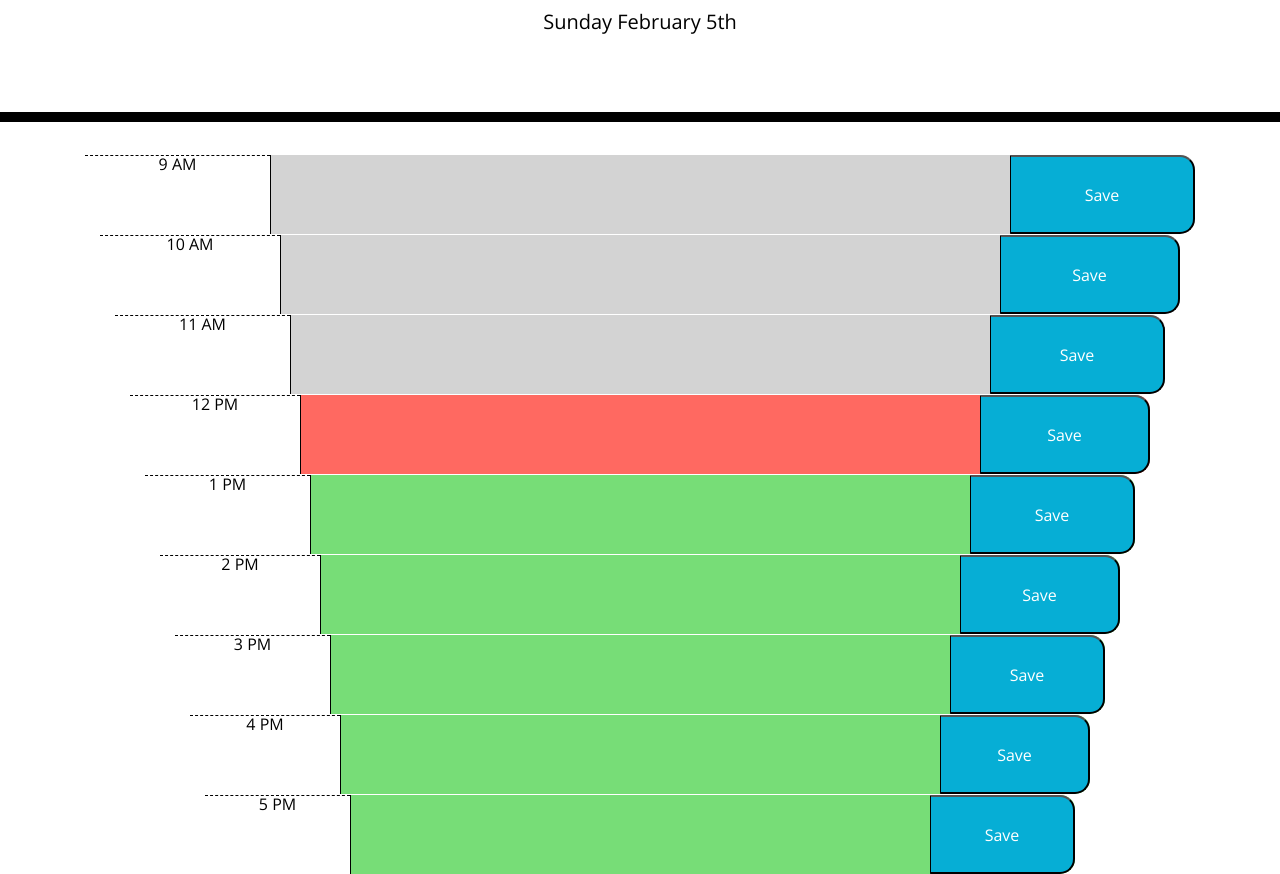
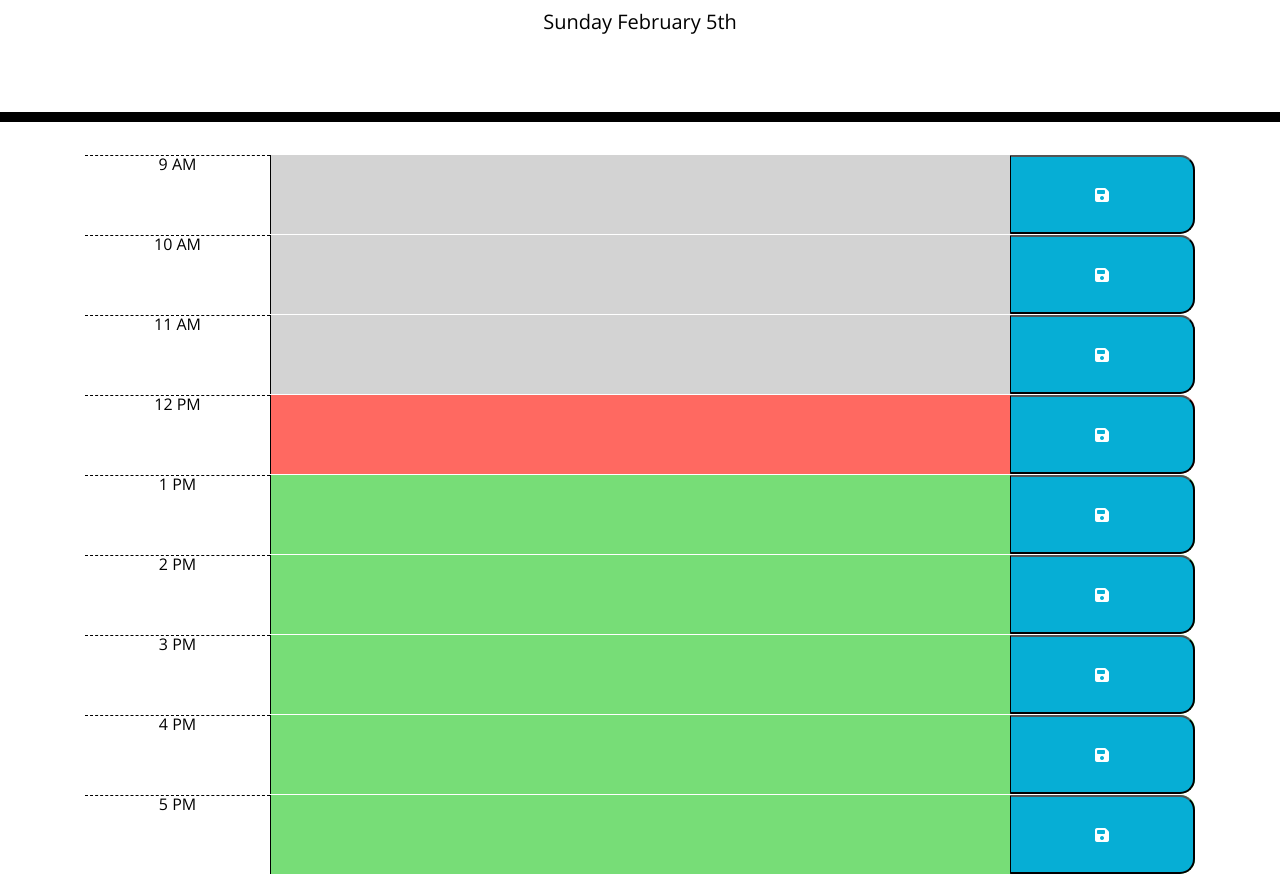
Before and after one commit to GeorgiaM93/Calendar-App, a plain HTML site: page index.html in a window 1280 px wide. Shown: the part 182-1056 px from the top of the page. Drawn offline with nearby package versions, Linux system fonts and the light colour scheme.

Commit message:
final update

```diff
--- a/index.html
+++ b/index.html
@@ -30,79 +30,79 @@
 
 
         <textarea class="col" id="event"></textarea>
-        <button class="col-2 saveBtn"> Save </button>
+        <button class="col-2 saveBtn"> <i class="fa-solid fa-floppy-disk"></i> </button>
       </div>
-      <div class="container">
+
       <div class="row time-block past">
 
         <div class="col-2 hour">10 AM</div>
 
 
         <textarea class="col" id="event"></textarea>
-          <button class="col-2 saveBtn"> Save </button>
+        <button class="col-2 saveBtn"> <i class="fa-solid fa-floppy-disk"></i> </button>
       </div>
-        <div class="container">
+
       <div class="row time-block past">
 
         <div class="col-2 hour">11 AM</div>
 
 
         <textarea class="col" id="event"></textarea>
-            <button class="col-2 saveBtn"> Save </button>
+        <button class="col-2 saveBtn"> <i class="fa-solid fa-floppy-disk"></i> </button>
       </div>
-          <div class="container">
+
       <div class="row time-block present">
 
         <div class="col-2 hour">12 PM</div>
 
 
         <textarea class="col" id="event"></textarea>
-              <button class="col-2 saveBtn"> Save </button>
+        <button class="col-2 saveBtn"> <i class="fa-solid fa-floppy-disk"></i> </button>
       </div>
-            <div class="container">
+
       <div class="row time-block future">
 
         <div class="col-2 hour">1 PM</div>
 
 
         <textarea class="col" id="event"></textarea>
-                <button class="col-2 saveBtn"> Save </button>
+        <button class="col-2 saveBtn"> <i class="fa-solid fa-floppy-disk"></i> </button>
       </div>
-              <div class="container">
+
       <div class="row time-block future">
 
         <div class="col-2 hour">2 PM</div>
 
 
         <textarea class="col" id="event"></textarea>
-                  <button class="col-2 saveBtn"> Save </button>
+        <button class="col-2 saveBtn"> <i class="fa-solid fa-floppy-disk"></i> </button>
       </div>
-                <div class="container">
+
       <div class="row time-block future">
 
         <div class="col-2 hour">3 PM</div>
 
 
         <textarea class="col" id="event"></textarea>
-                    <button class="col-2 saveBtn"> Save </button>
+        <button class="col-2 saveBtn"> <i class="fa-solid fa-floppy-disk"></i> </button>
       </div>
-                  <div class="container">
+
       <div class="row time-block future">
 
         <div class="col-2 hour">4 PM</div>
 
 
         <textarea class="col" id="event"></textarea>
-                      <button class="col-2 saveBtn"> Save </button>
+        <button class="col-2 saveBtn"> <i class="fa-solid fa-floppy-disk"></i> </button>
       </div>
-                    <div class="container">
+
       <div class="row time-block future">
 
         <div class="col-2 hour">5 PM</div>
 
 
         <textarea class="col" id="event"></textarea>
-                        <button class="col-2 saveBtn"> Save </button>
+        <button class="col-2 saveBtn"> <i class="fa-solid fa-floppy-disk"></i> </button>
       </div>
 
       <script src="https://cdnjs.cloudflare.com/ajax/libs/jquery/3.2.1/jquery.min.js"></script>
```
Lines whose indentation alone changed are shown as unchanged.
